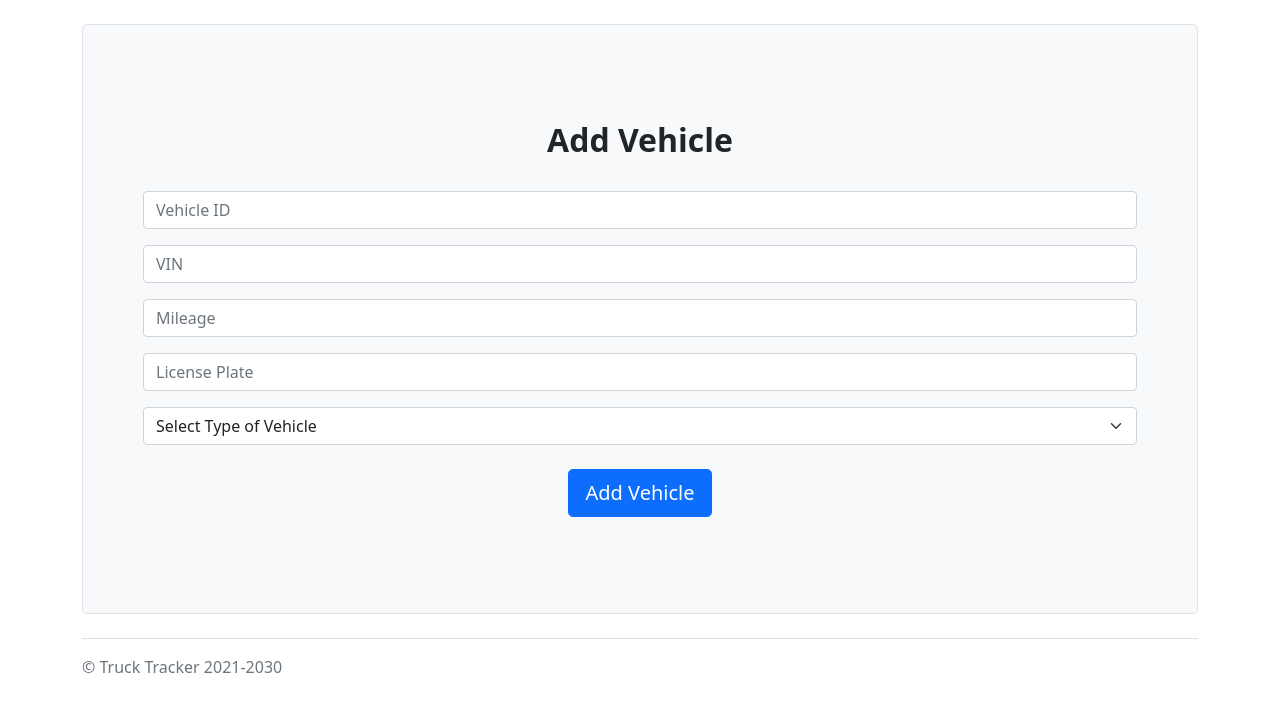
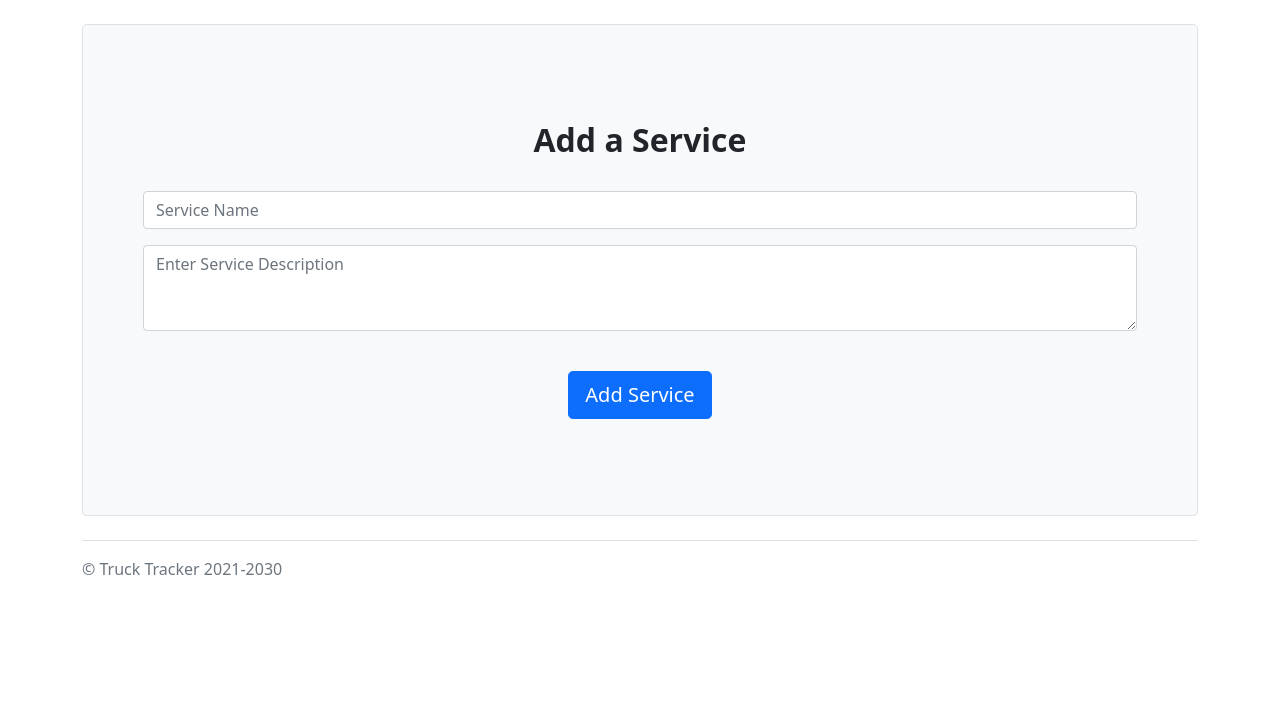
Before and after one commit to CodyBu/Truck-Tracker, a Flask app: page /vehicles/add-vehicle in a window 1280 px wide. Shown: the part 148-871 px from the top of the page. After the commit the page ends 723 px from the top, so only its background shows below. Run offline with Flask 2, Linux system fonts and the light colour scheme; some libraries are stand-ins or nearby versions.

Commit message:
Update add-vehicle.html

```diff
--- a/templates/add-vehicle.html
+++ b/templates/add-vehicle.html
@@ -1,6 +1,6 @@
 {% extends 'layout.html' %}
 
-{% block title %}Add Vehicle{% endblock %}
+{% block title %}Add Service{% endblock %}
 
 {% block content %}
 
@@ -10,47 +10,31 @@
 		<div class="container py-4">
 			<header class="pb-3 mb-4 border-bottom">
 				<div class="d-grid gap-2 d-md-block">
-					<div> <a class="btn btn-secondary btn-sm btn-block" href="{{ url_for('viewVehicles') }}">Back</a></div>
+					<div> <a class="btn btn-secondary btn-sm btn-block" href="{{ url_for('viewServices') }}">Back</a></div>
 				</div>
 			</header>
 			<div class="p-5 mb-4 bg-light border rounded-3 text-center container">
 				<div class="container-md py-5 d-grid gap-4">
-					<h2 class="fw-bold">Add Vehicle</h2>
-					<form action="{{ url_for('addVehicle') }}" method="post" autocomplete="off">
+					<h2 class="fw-bold">Add a Service</h2>
+					<form action="{{ url_for('addService') }}" method="post" autocomplete="off">
 						<div class="mb-3">
-							<input type="text" class="form-control" name="vehicleid" placeholder="Vehicle ID" id="vehicleid" pattern="[A-Za-z0-9 ]{1,10}" required>
+							<input type="text" class="form-control" name="name" placeholder="Service Name" id="name" required>
 						</div>
 						<div class="mb-3">
-							<input type="text" class="form-control" name="vin" placeholder="VIN" id="vin" pattern="[A-Z0-9]{1,17}" required>
+							<textarea class="form-control" name="description" placeholder="Enter Service Description" id="description" rows="3" required></textarea>
 						</div>
-						<div class="mb-3">
-							<input type="number" class="form-control" name="mileage" placeholder="Mileage" id="mileage" pattern="[1-9]{1}[-][0-9]{10}"  required>
-						</div>
-						<div class="mb-3">
-							<input type="text" class="form-control" name="plate" placeholder="License Plate" id="plate" pattern="[A-Z0-9]{1,8}" required>
-						</div>
-						<div class="custom-select">
-							<select class="form-select" name="type" id="type" required>
-							  <option selected>Select Type of Vehicle</option>
-							  <option value="Truck">Truck
-							  <option value="Trailer">Trailer
-							</select>
-						</div><br>
+						<br>
 					<div class="msg">{{ msg }}</div>
-
-					<input class="btn btn-primary btn-lg btn-block" type="submit" value="Add Vehicle">
+					<input class="btn btn-primary btn-lg btn-block" type="submit" value="Add Service">
 					</form>
+					</div>
 				</div>
+				<footer class="pt-3 mt-4 text-muted border-top">
+					&copy; Truck Tracker 2021-2030
+				</footer>
 			</div>
-
-			<footer class="pt-3 mt-4 text-muted border-top">
-				&copy; Truck Tracker 2021-2030
-			</footer>
-		</div>
 	</main>
-	</div>
 </body>
 
 
-
 {% endblock %}
```
